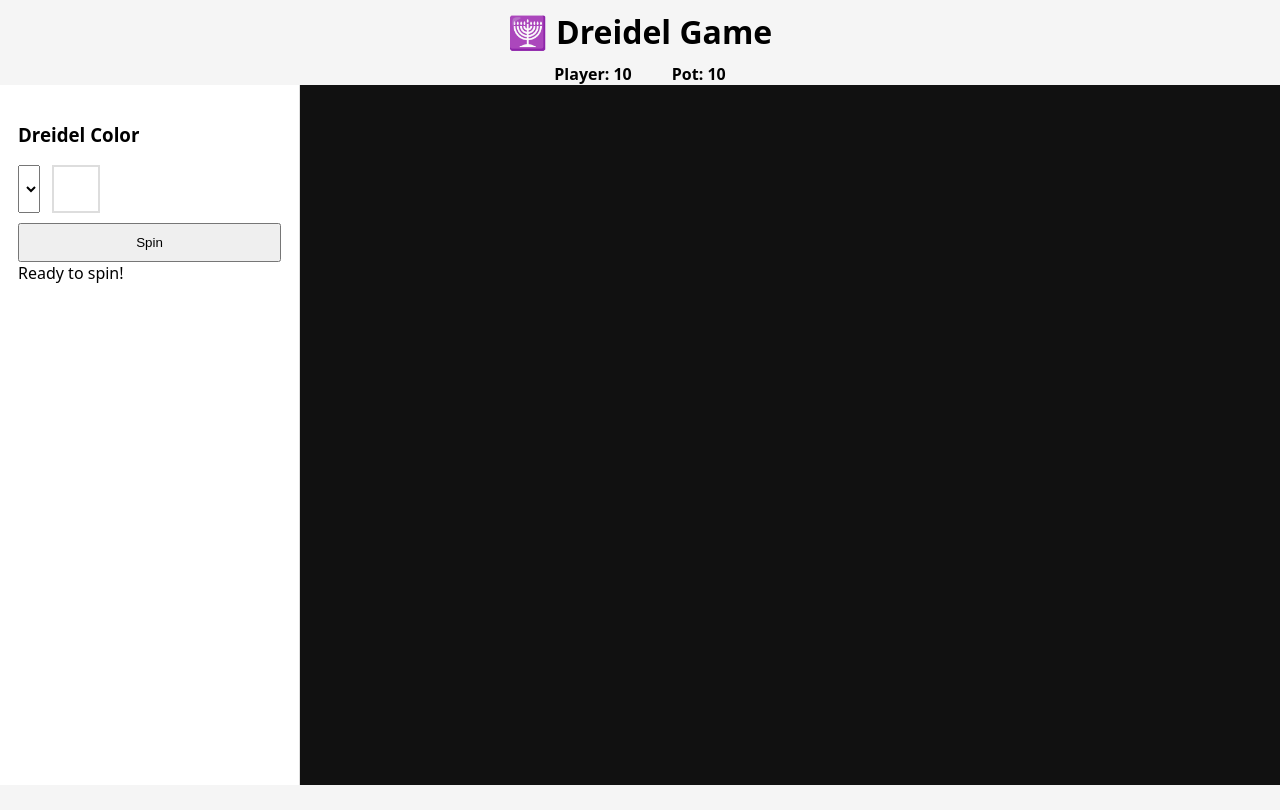
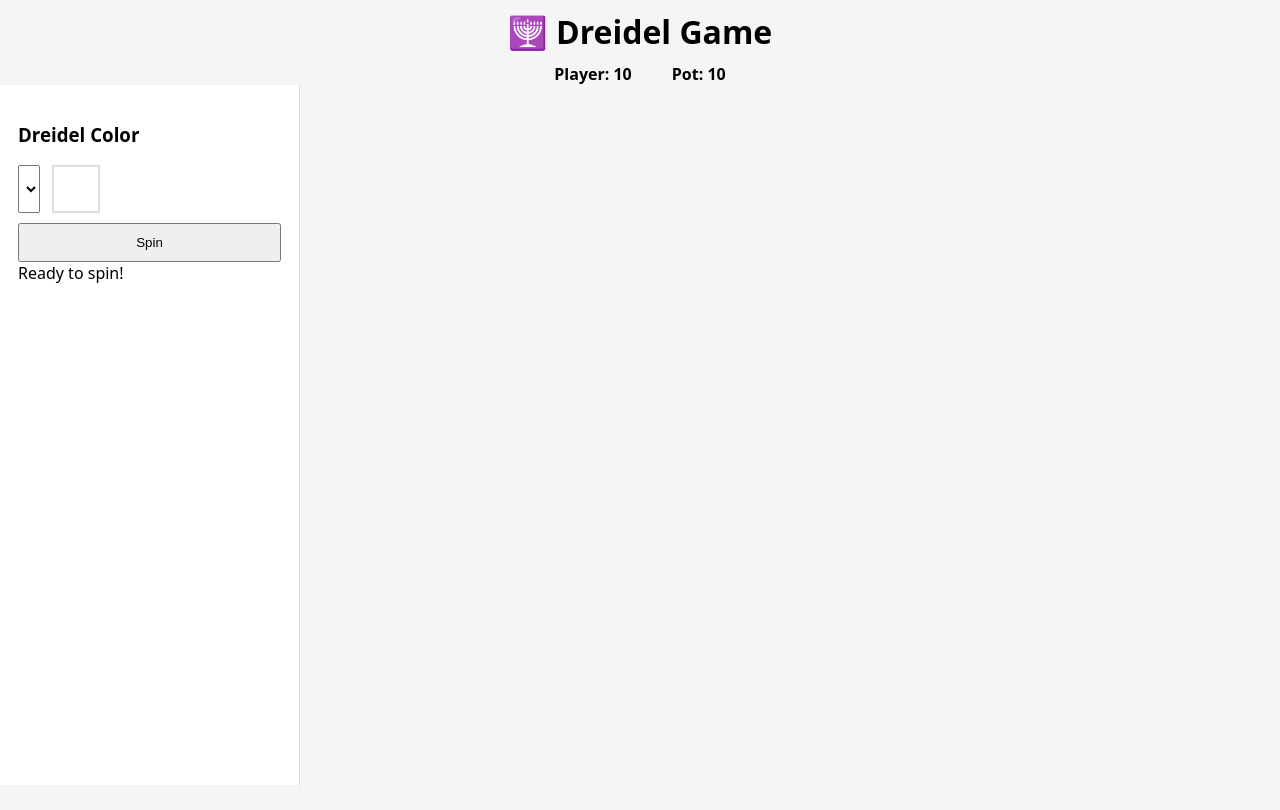
Before and after one commit to hayley-exe/holiday-project, a plain HTML site: page index.html in a window 1280 px wide. Drawn offline with nearby package versions, Linux system fonts and the light colour scheme.

```diff
--- a/script.js
+++ b/script.js
@@ -12,6 +12,8 @@ window.addEventListener("DOMContentLoaded", () => {
         { name: "Yellow", file: "models/yellow-tinker.obj", color: 0xffeb3b },
         { name: "Green", file: "models/green-tinker.obj", color: 0x4caf50 },
         { name: "Blue", file: "models/blue-tinker.obj", color: 0x2196f3 }
+        { name: "Purple", file: "models/purple-tinker.obj", color: 0x9c27b0 },
+        { name: "Pink", file: "models/pink-tinker.obj", color: 0xe91e63 }
     ];
 
     const playSpace = document.getElementById("playSpace");
--- a/style.css
+++ b/style.css
@@ -34,13 +34,6 @@ h1 {
   gap: 12px;
 }
 
-#playSpace {
-  background: #111;
-  width: 100%;
-  height: 100%;
-  min-height: 400px;
-}
-
 .color-preview {
   width: 44px;
   height: 44px;
```
